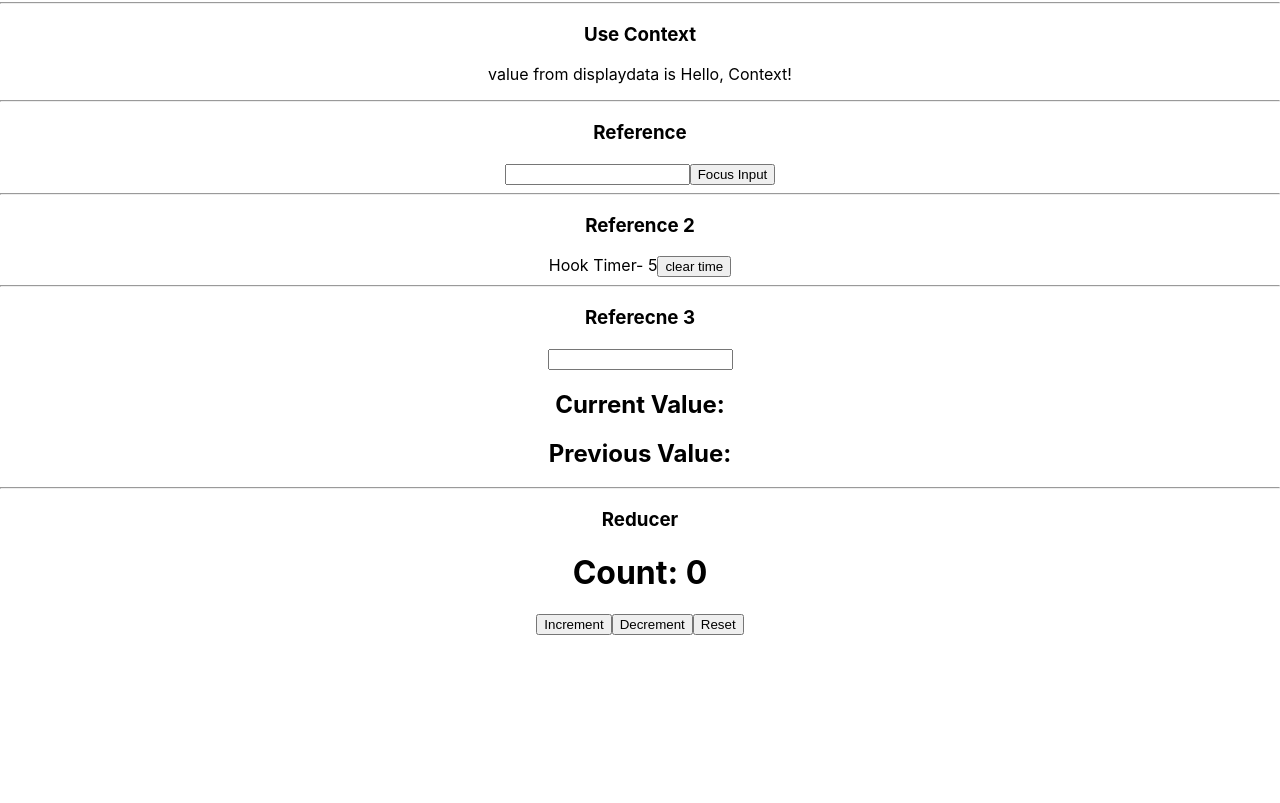
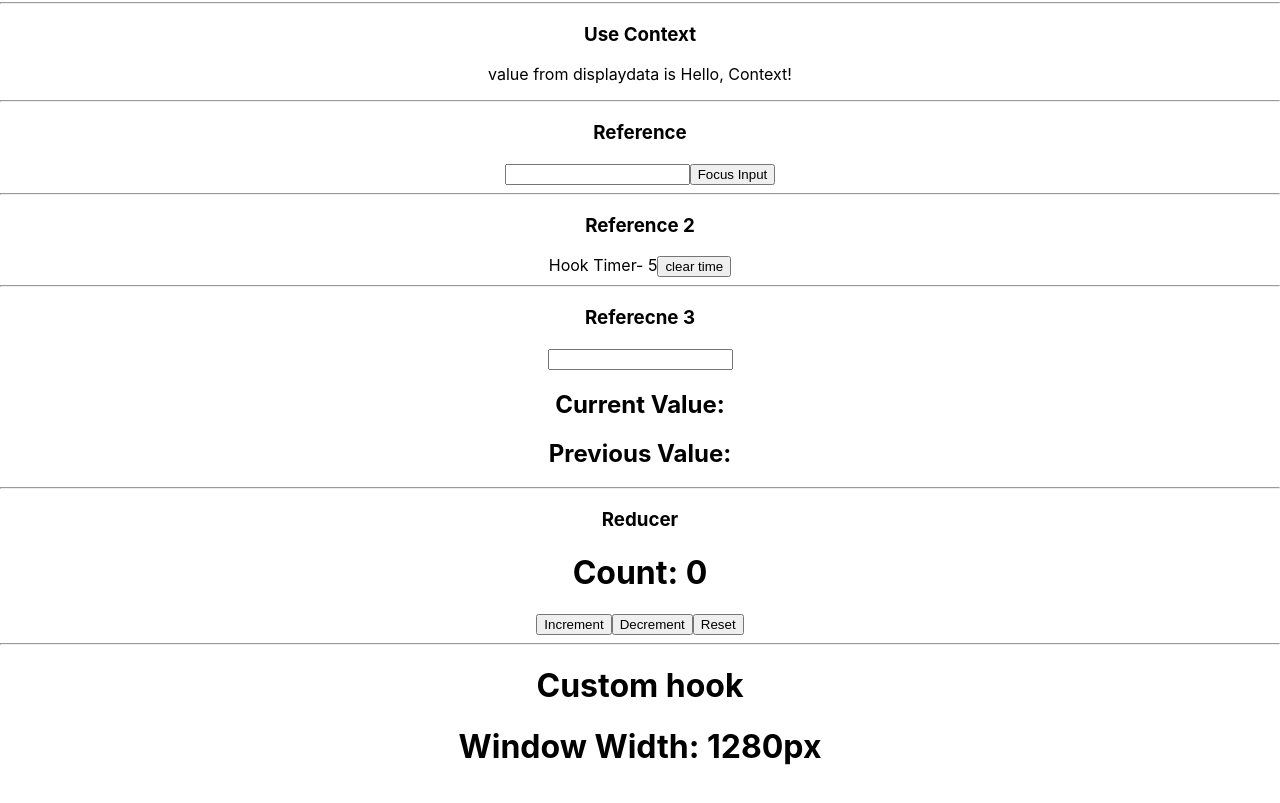
Before and after one commit to KARTIKSAWARI/React-Hooks, a React (Create React App) app: page / in a window 1280 px wide. Shown: the part 437-1240 px from the top of the page. Before the commit the page ends 1112 px from the top, so only its background shows below. Built offline with nearby package versions, Linux system fonts and the light colour scheme.

Commit message:
new commit

```diff
--- a/src/App.js
+++ b/src/App.js
@@ -8,6 +8,7 @@ import Reference from './Components/Reference';
 import Reference2 from './Components/Reference2';
 import Reference3 from './Components/Reference3';
 import Reducer from './Components/Reducer';
+import Custom from './Components/Custom';
 
 function App() {
   return (
@@ -35,6 +36,9 @@ function App() {
       <hr></hr>
       <h3>Reducer</h3>
       <Reducer/>
+      <hr></hr>
+      <h1>Custom hook</h1>
+      <Custom/>
 
       <br></br>
       <br></br>
--- /dev/null
+++ b/src/Components/Custom.js
@@ -0,0 +1,33 @@
+import React, { useState, useEffect } from 'react';
+
+const useWindowWidth = () => {
+  const [windowWidth, setWindowWidth] = useState(window.innerWidth);
+
+  useEffect(() => {
+    const handleResize = () => {
+      setWindowWidth(window.innerWidth);
+    };
+
+    // Attach event listener to window resize
+    window.addEventListener('resize', handleResize);
+
+    // Clean up the event listener on component unmount
+    return () => {
+      window.removeEventListener('resize', handleResize);
+    };
+  }, []);
+
+  return windowWidth;
+};
+
+const App = () => {
+  const windowWidth = useWindowWidth();
+
+  return (
+    <div>
+      <h1>Window Width: {windowWidth}px</h1>
+    </div>
+  );
+};
+
+export default App;
```
